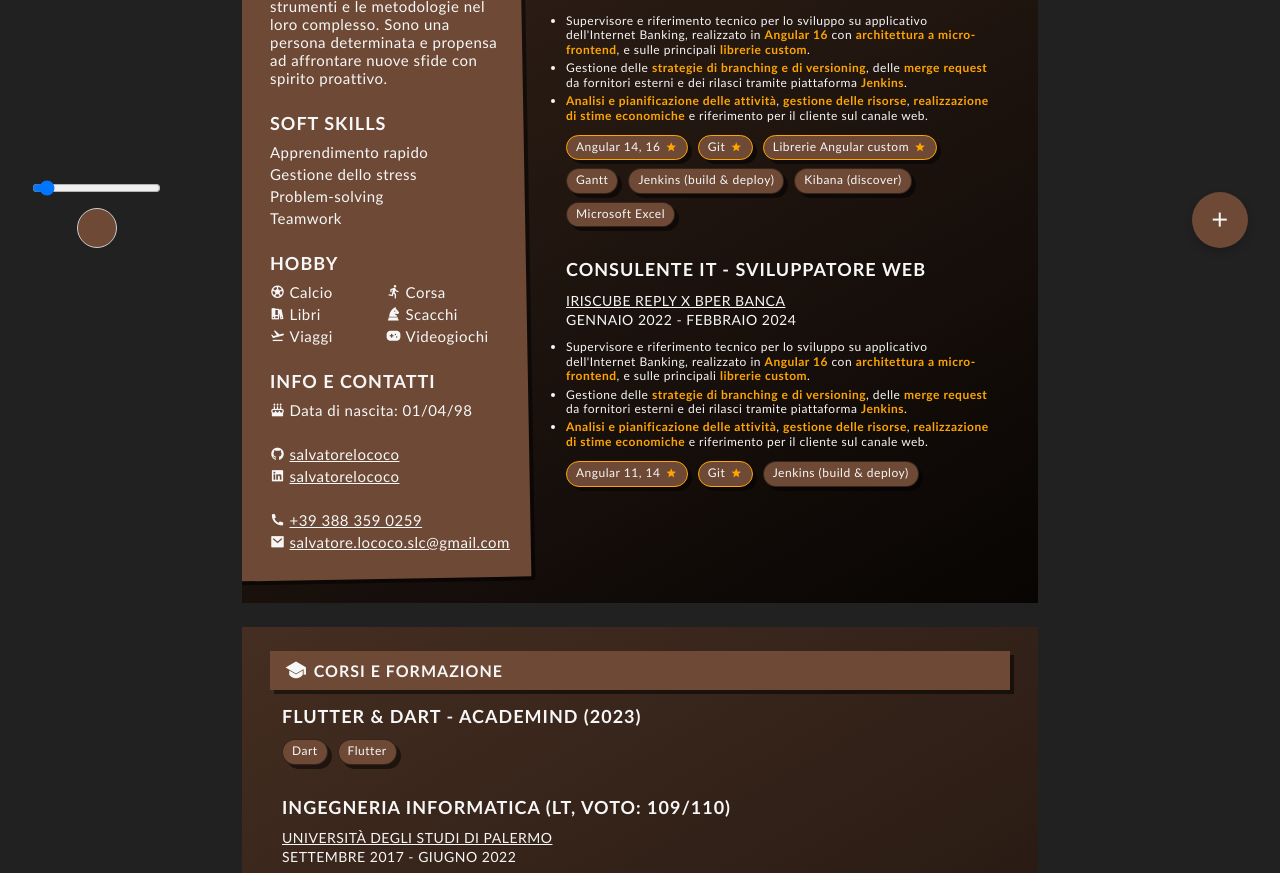
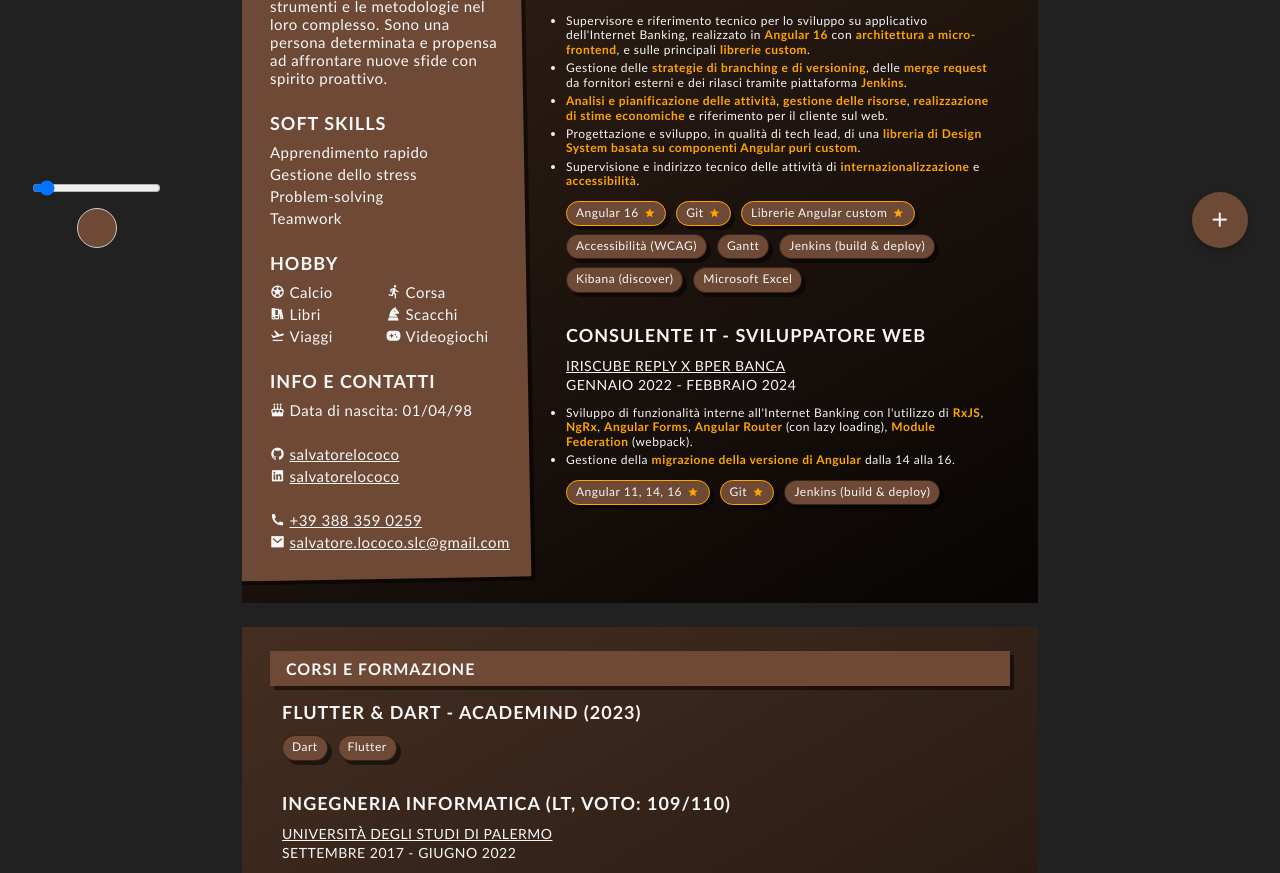
Before and after one commit to salvatorelococo/slc-cv, an Angular app: page / in a window 1280 px wide. Shown: the part 520-1393 px from the top of the page. Built offline with nearby package versions, Linux system fonts and the light colour scheme.

Commit message:
Update curriculum

```diff
--- a/src/app/constants/curriculum.constant.ts
+++ b/src/app/constants/curriculum.constant.ts
@@ -55,7 +55,7 @@ export function getCv(safeDatePipe: SafeDatePipe) {
 						to: 'Present',
 						descriptionsList: {
 							[Locale.EN]: [
-								"<span class='important'>Direct contact with the client</span> for planning activities, defining timelines, and technical discussions on proposed and future solutions..",
+								"<span class='important'>Direct contact with the client</span> for planning activities, defining timelines, and technical discussions on proposed and future solutions.",
 								"Technical supervision of a <span class='important'>team of 8-9 people</span>, adhering to the objectives and deadlines agreed upon with the client.",
 								"<span class='important'>Responsible for the web channel</span> as a technical and decision-making point of reference for the client.",
 							],
@@ -157,18 +157,29 @@ export function getCv(safeDatePipe: SafeDatePipe) {
 								'Technical lead and supervisor for the development of the Internet Banking application, built with <span class="important">Angular 16</span> and based on a <span class="important">micro-frontend architecture</span>, including <span class="important">custom libraries</span>.',
 								'Management of <span class="important">branching/versioning strategies</span>, <span class="important">merge requests</span> from external vendors, and release processes via <span class="important">Jenkins</span>.',
 								'<span class="important">Task analysis and planning</span>, <span class="important">resource management</span>, <span class="important">budget estimation</span> and main point of contact for the client regarding the web channel.',
+								'Design and development, as tech lead, of a <span class="important">Design System library based on pure custom Angular components</span>.',
+								'Technical supervision and guidance of <span class="important">internationalization</span> and <span class="important">accessibility</span> activities.',
 							],
 							[Locale.IT]: [
 								"Supervisore e riferimento tecnico per lo sviluppo su applicativo dell'Internet Banking, realizzato in <span class='important'>Angular 16</span> con <span class='important'>architettura a micro-frontend</span>, e sulle principali <span class='important'>librerie custom</span>.",
 								'Gestione delle <span class="important">strategie di branching e di versioning</span>, delle <span class="important">merge request</span> da fornitori esterni e dei rilasci tramite piattaforma <span class="important">Jenkins</span>.',
-								'<span class="important">Analisi e pianificazione delle attività</span>, <span class="important">gestione delle risorse</span>, <span class="important">realizzazione di stime economiche</span> e riferimento per il cliente sul canale web.',
+								'<span class="important">Analisi e pianificazione delle attività</span>, <span class="important">gestione delle risorse</span>, <span class="important">realizzazione di stime economiche</span> e riferimento per il cliente sul web.',
+								'Progettazione e sviluppo, in qualità di tech lead, di una <span class="important">libreria di Design System basata su componenti Angular puri custom</span>.',
+								'Supervisione e indirizzo tecnico delle attività di <span class="important">internazionalizzazione</span> e <span class="important">accessibilità</span>.',
 							],
 						},
 						skillsList: [
 							{
 								starred: true,
 								text: {
-									[Locale.EN]: 'Angular 14, 16',
+									[Locale.EN]: 'Angular 16',
+								},
+								itemType: ItemType.E,
+							},
+							{
+								text: {
+									[Locale.EN]: 'Accessibility (WCAG)',
+									[Locale.IT]: 'Accessibilità (WCAG)',
 								},
 								itemType: ItemType.E,
 							},
@@ -233,21 +244,19 @@ export function getCv(safeDatePipe: SafeDatePipe) {
 						],
 						descriptionsList: {
 							[Locale.EN]: [
-								'Technical lead and supervisor for the development of the Internet Banking application, built with <span class="important">Angular 16</span> and based on a <span class="important">micro-frontend architecture</span>, including <span class="important">custom libraries</span>.',
-								'Management of <span class="important">branching/versioning strategies</span>, <span class="important">merge requests</span> from external vendors, and release processes via <span class="important">Jenkins</span>.',
-								'<span class="important">Task analysis and planning</span>, <span class="important">resource management</span>, <span class="important">budget estimation</span> and main point of contact for the client regarding the web channel.',
+								'Development of functionalities using <span class="important">RxJS</span>, <span class="important">NgRx</span>, <span class="important">Angular Forms</span>, <span class="important">Angular Router</span> (with lazy loading), <span class="important">Module Federation</span> (webpack).',
+								'Management of the <span class="important">Angular version migration</span> from 14 to 16.',
 							],
 							[Locale.IT]: [
-								"Supervisore e riferimento tecnico per lo sviluppo su applicativo dell'Internet Banking, realizzato in <span class='important'>Angular 16</span> con <span class='important'>architettura a micro-frontend</span>, e sulle principali <span class='important'>librerie custom</span>.",
-								'Gestione delle <span class="important">strategie di branching e di versioning</span>, delle <span class="important">merge request</span> da fornitori esterni e dei rilasci tramite piattaforma <span class="important">Jenkins</span>.',
-								'<span class="important">Analisi e pianificazione delle attività</span>, <span class="important">gestione delle risorse</span>, <span class="important">realizzazione di stime economiche</span> e riferimento per il cliente sul canale web.',
+								"Sviluppo di funzionalità interne all'Internet Banking con l'utilizzo di <span class='important'>RxJS</span>, <span class='important'>NgRx</span>, <span class='important'>Angular Forms</span>, <span class='important'>Angular Router</span> (con lazy loading), <span class='important'>Module Federation</span> (webpack).",
+								'Gestione della <span class="important">migrazione della versione di Angular</span> dalla 14 alla 16.',
 							],
 						},
 						skillsList: [
 							{
 								starred: true,
 								text: {
-									[Locale.EN]: 'Angular 11, 14',
+									[Locale.EN]: 'Angular 11, 14, 16',
 								},
 								itemType: ItemType.E,
 							},
```
Also changed, not shown: 2 other files (tests, documents, lock files or other folders).
